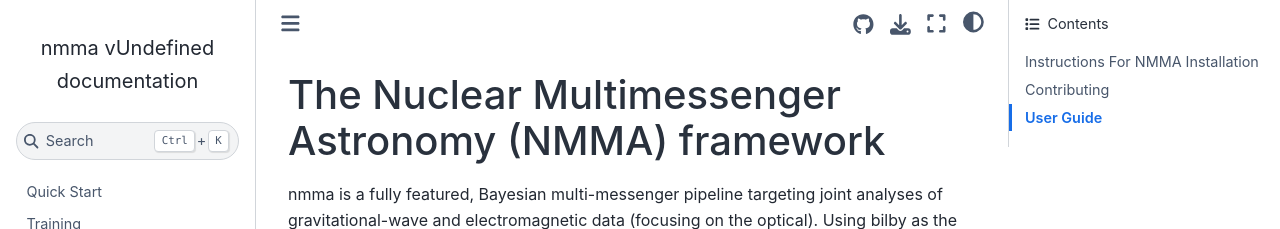
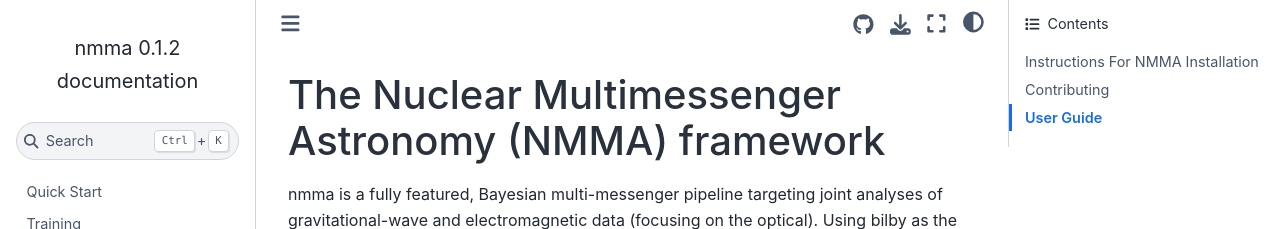
Before and after one commit to nuclear-multimessenger-astronomy/nmma, a Sphinx documentation site: the page built from doc/index.rst, in a window 1280 px wide. Shown: the top 229 px of the page. Built offline with Sphinx 7.4.7 and the Sphinx Book theme 1.1.4, drawn with Linux system fonts in a browser that asks for light colours; pages that are not in the unit, such as notebooks, are missing from menus; some of the changed lines change nothing that is shown.

Commit message:
version info

```diff
--- a/doc/conf.py
+++ b/doc/conf.py
@@ -1,8 +1,9 @@
 import sys
 import os
 
+sys.path.insert(0, os.path.abspath(".."))
 
-sys.path.insert(0, os.path.abspath(".."))
+import nmma
 
 extensions = ["myst_parser", "sphinx_copybutton"]
 myst_enable_extensions = [
@@ -55,17 +56,8 @@
 author = "The NMMA Team"
 
 
-version = "vUndefined"
-setup_lines = open("../nmma/_version.py").readlines()
-for line in setup_lines:
-    if line.startswith("__version__ = "):
-        try:
-            version = line.split('"')[1]
-        except IndexError:
-            version = line.split("'")[1]
-        break
 
-
+version = nmma.__version__
 release = version
 
 
```
